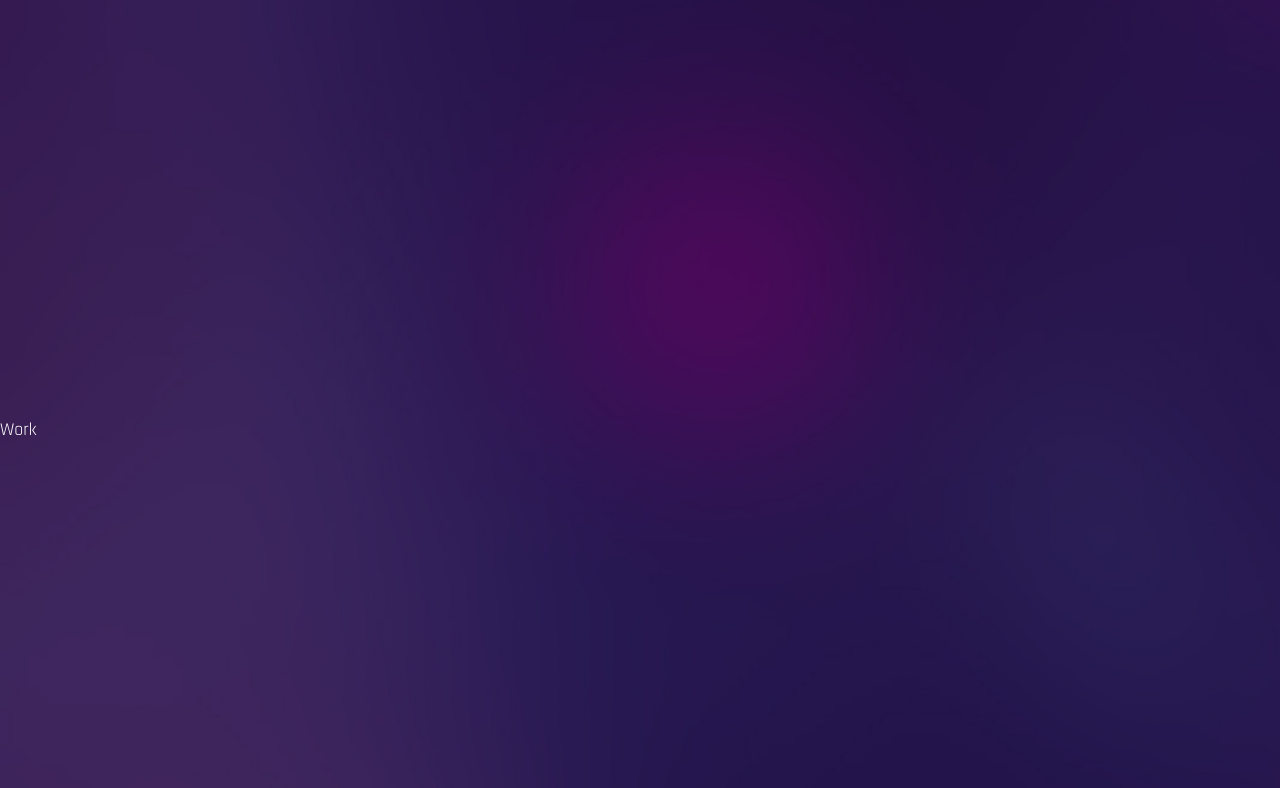
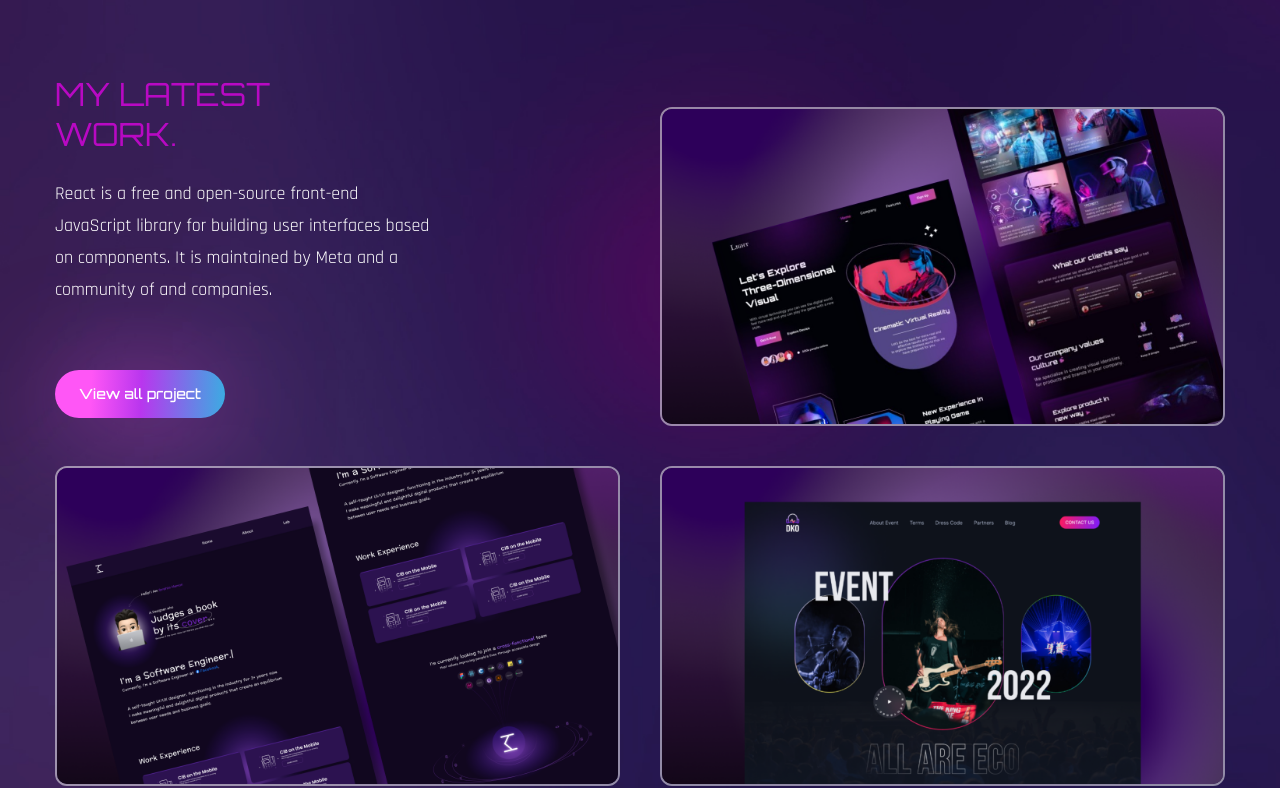
Before and after one commit to Alireza-hajizaki/Portfolio_Website, a React (Create React App) app: page / in a window 1280 px wide. Shown: the part 2306-3094 px from the top of the page. Built offline with nearby package versions, Linux system fonts and the light colour scheme; the HTML template or start-up script is replaced by a standard one; a web font is replaced by a local one.

Commit message:
work compeleted

```diff
--- a/src/components/Work.js
+++ b/src/components/Work.js
@@ -1,7 +1,89 @@
-import React from 'react';
+import React from "react";
+import { motion } from "framer-motion";
+import { fadeIn } from "../variants";
+import Img1 from "../assets/portfolio-img1.png";
+import Img2 from "../assets/portfolio-img2.png";
+import Img3 from "../assets/portfolio-img3.png";
 
 const Work = () => {
-  return <div className='section' id='work'>Work</div>;
+  return (
+    <section className="section" id="work">
+      <div className="container mx-auto">
+        <div className="flex flex-col lg:flex-row gap-x-10">
+          <motion.div
+            variants={fadeIn("right", 0.3)}
+            initial="hidden"
+            whileInView={"show"}
+            viewport={{ once: false, amount: 0.3 }}
+            className="flex-1 flex flex-col gap-y-12 mb-10 lg:mb-0"
+          >
+            <div>
+              <h2 className="h2 leading-tight text-accent">
+                My Latest <br />
+                Work.
+              </h2>
+              <p className="max-w-sm mb-16">
+                React is a free and open-source front-end JavaScript library for
+                building user interfaces based on components. It is maintained
+                by Meta and a community of and companies.
+              </p>
+              <button className="btn btn-sm">View all project</button>
+            </div>
+            <div className="group relative overflow-hidden border-2 border-white/50 rounded-xl">
+              <div className="group-hover:bg-black/70 w-full h-full absolute z-40 transition-all duration-300"></div>
+              <img
+                className="group-hover:scale-125 transition-all duration-500"
+                src={Img1}
+                alt=""
+              />
+              <div className="absolute -bottom-full left-12 group-hover:bottom-24 transition-all duration-500 z-50">
+                <span className="text-gradient">UI/UX</span>
+              </div>
+              <div className="absolute -bottom-full left-12 group-hover:bottom-14 transition-all duration-700 z-50">
+                <span className="text-3xl text-white">Project Title</span>
+              </div>
+            </div>
+          </motion.div>
+          <motion.div
+            variants={fadeIn("left", 0.2)}
+            initial="hidden"
+            whileInView={"show"}
+            viewport={{ once: false, amount: 0.3 }}
+            className="flex-1 flex flex-col gap-y-10 justify-end"
+          >
+            <div className="group relative overflow-hidden border-2 border-white/50 rounded-xl">
+              <div className="group-hover:bg-black/70 w-full h-full absolute z-40 transition-all duration-300"></div>
+              <img
+                className="group-hover:scale-125 transition-all duration-500"
+                src={Img2}
+                alt=""
+              />
+              <div className="absolute -bottom-full left-12 group-hover:bottom-24 transition-all duration-500 z-50">
+                <span className="text-gradient">UI/UX</span>
+              </div>
+              <div className="absolute -bottom-full left-12 group-hover:bottom-14 transition-all duration-700 z-50">
+                <span className="text-3xl text-white">Project Title</span>
+              </div>
+            </div>
+            <div className="group relative overflow-hidden border-2 border-white/50 rounded-xl">
+              <div className="group-hover:bg-black/70 w-full h-full absolute z-40 transition-all duration-300"></div>
+              <img
+                className="group-hover:scale-125 transition-all duration-500"
+                src={Img3}
+                alt=""
+              />
+              <div className="absolute -bottom-full left-12 group-hover:bottom-24 transition-all duration-500 z-50">
+                <span className="text-gradient">UI/UX</span>
+              </div>
+              <div className="absolute -bottom-full left-12 group-hover:bottom-14 transition-all duration-700 z-50">
+                <span className="text-3xl text-white">Project Title</span>
+              </div>
+            </div>
+          </motion.div>
+        </div>
+      </div>
+    </section>
+  );
 };
 
 export default Work;
```
